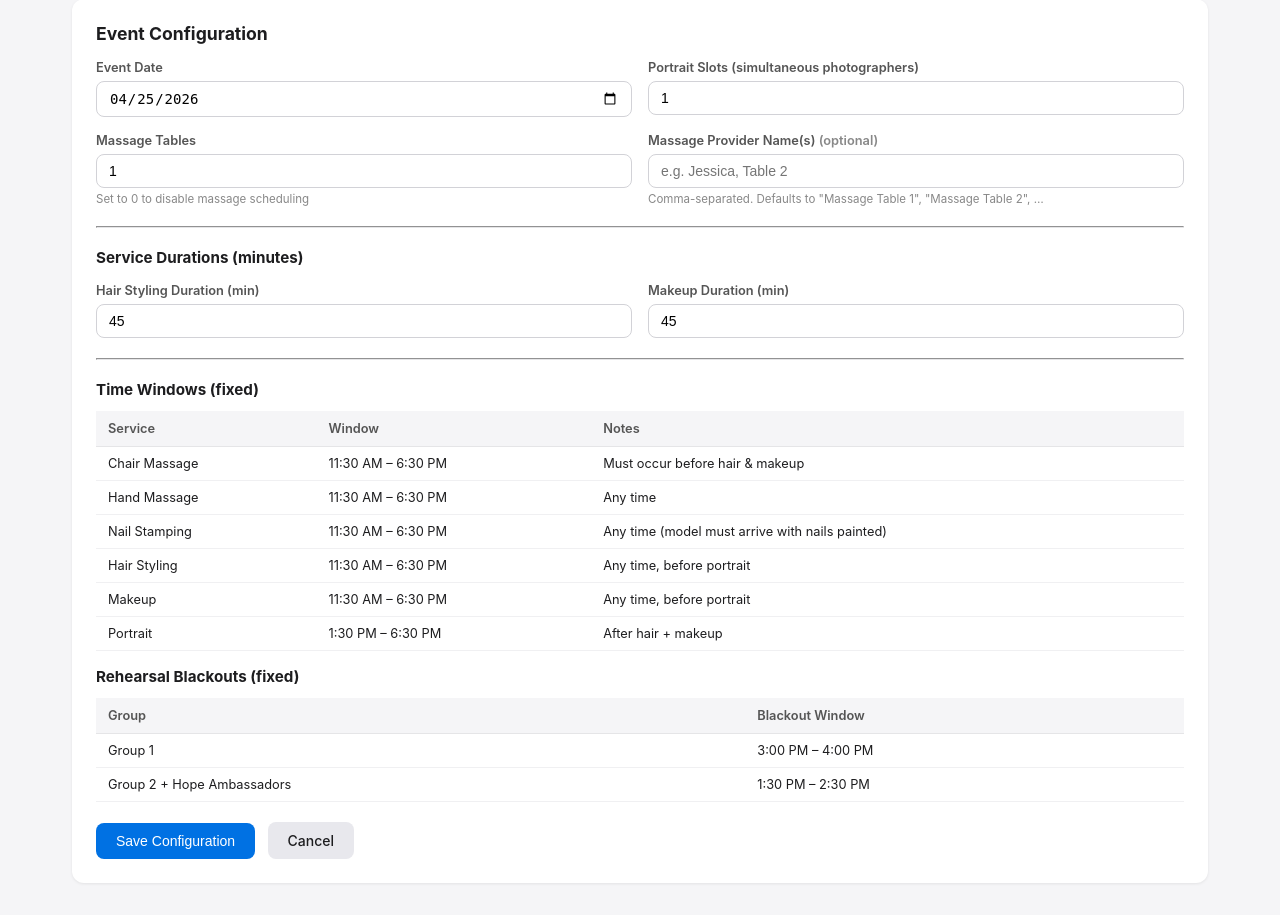
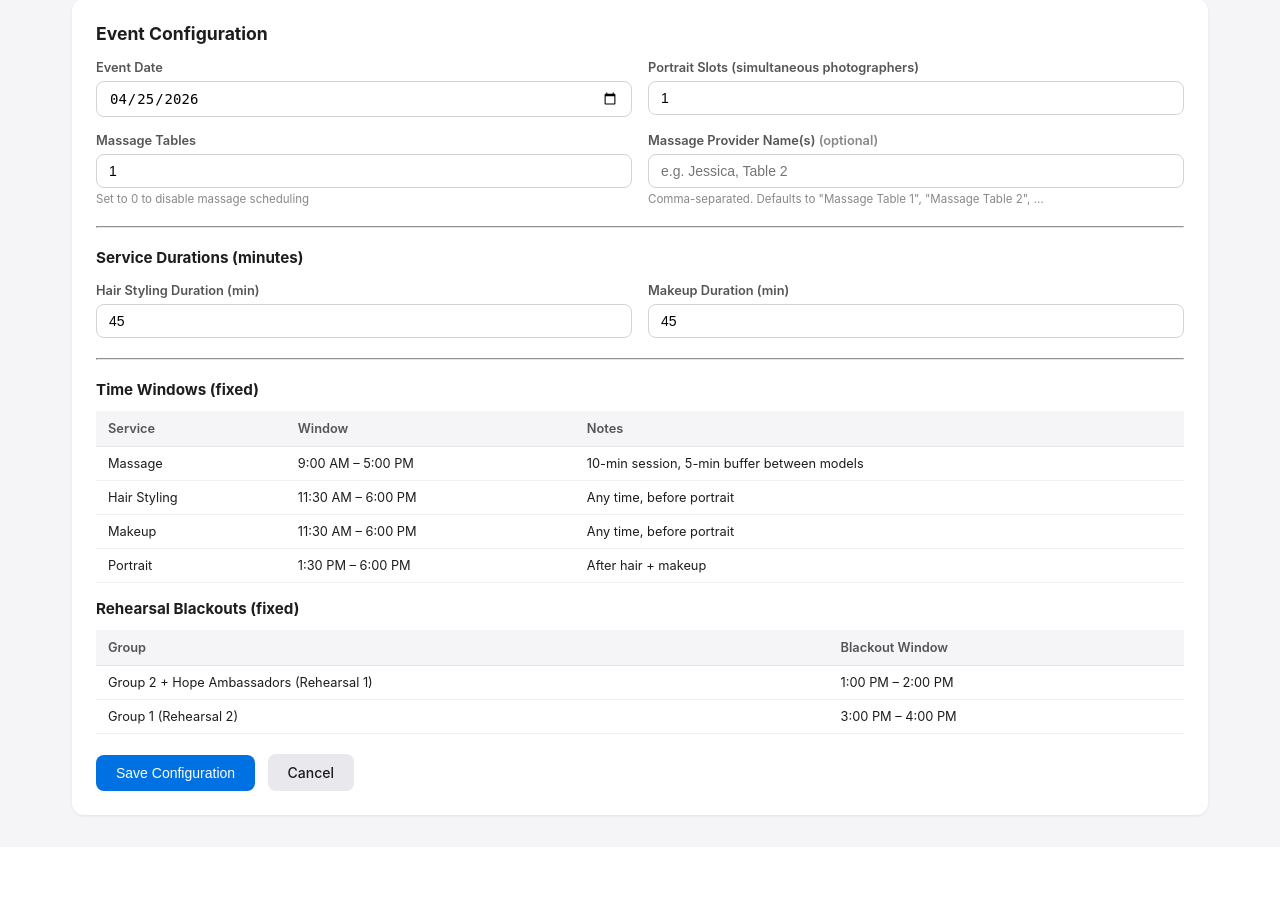
Before and after one commit to suelaspada-sudo/NEBCA-scheduling, a Flask app: page /configure in a window 1280 px wide. Shown: the part 133-1048 px from the top of the page. After the commit the page ends 950 px from the top, so only its background shows below. Run offline with Flask 3, Linux system fonts and the light colour scheme.

Commit message:
fix: rehearsal times, 6pm cutoff, show rehearsal in schedule
- Rehearsal 1 (Group 2 / Hope Ambassadors): 1:00 PM – 2:00 PM
- Rehearsal 2 (Group 1): 3:00 PM – 4:00 PM (unchanged)
- All service windows now end at 6:00 PM (hair, makeup, portrait)
- Rehearsal time column now always populated: falls back to the
  group's blackout window when the sheet row doesn't include a time

https://claude.ai/code/session_01H1cGG1Uw4Em47AUNpW7L5u

```diff
--- a/src/scheduler.py
+++ b/src/scheduler.py
@@ -46,16 +46,16 @@ MASSAGE_SESSION_MIN = 10  # actual displayed appointment length (excludes buffer
 
 # Time-only tuples (hour, minute) — resolved to datetimes in Scheduler.__init__
 _WINDOW_TIMES = {
-    "hair":     ((11, 30), (18, 30)),
-    "makeup":   ((11, 30), (18, 30)),
-    "portrait": ((13, 30), (19, 0)),
+    "hair":     ((11, 30), (18, 0)),
+    "makeup":   ((11, 30), (18, 0)),
+    "portrait": ((13, 30), (18, 0)),
     "massage":  ((9, 0),   (17, 0)),   # 9 AM – 5 PM
 }
 
 _BLACKOUT_TIMES = {
-    "group1":           ((15, 0), (16, 0)),
-    "group2":           ((13, 30), (14, 30)),
-    "hope_ambassador":  ((13, 30), (14, 30)),
+    "group1":           ((15, 0), (16, 0)),   # Rehearsal 2: 3 PM – 4 PM
+    "group2":           ((13, 0), (14, 0)),   # Rehearsal 1: 1 PM – 2 PM
+    "hope_ambassador":  ((13, 0), (14, 0)),   # same as group2
     # board_member: no blackout
 }
 
@@ -536,10 +536,16 @@ class Scheduler:
                 appointments["portrait"] = {"provider": self.calendars[pk].name, "start": start, "end": end}
                 break
 
+        # Show rehearsal time from the sheet if present; otherwise derive from blackout
+        rehearsal_display = model.get("rehearsal_time", "")
+        if not rehearsal_display and group_key and group_key in REHEARSAL_BLACKOUTS:
+            bs, be = REHEARSAL_BLACKOUTS[group_key]
+            rehearsal_display = f"{fmt_time(bs)} – {fmt_time(be)}"
+
         return {
             "model": name,
             "group": model.get("group", ""),
-            "rehearsal_time": model.get("rehearsal_time", ""),
+            "rehearsal_time": rehearsal_display,
             "hair_stylist": model.get("assigned_hair_stylist", ""),
             "makeup_artist": model.get("assigned_makeup_artist", ""),
             "appointments": appointments,
--- a/templates/configure.html
+++ b/templates/configure.html
@@ -47,19 +47,17 @@
     <h3 style="margin-bottom:12px;font-size:0.95rem;">Time Windows (fixed)</h3>
     <table style="font-size:0.8rem;margin-bottom:16px;">
       <tr><th>Service</th><th>Window</th><th>Notes</th></tr>
-      <tr><td>Chair Massage</td><td>11:30 AM – 6:30 PM</td><td>Must occur before hair & makeup</td></tr>
-      <tr><td>Hand Massage</td><td>11:30 AM – 6:30 PM</td><td>Any time</td></tr>
-      <tr><td>Nail Stamping</td><td>11:30 AM – 6:30 PM</td><td>Any time (model must arrive with nails painted)</td></tr>
-      <tr><td>Hair Styling</td><td>11:30 AM – 6:30 PM</td><td>Any time, before portrait</td></tr>
-      <tr><td>Makeup</td><td>11:30 AM – 6:30 PM</td><td>Any time, before portrait</td></tr>
-      <tr><td>Portrait</td><td>1:30 PM – 6:30 PM</td><td>After hair + makeup</td></tr>
+      <tr><td>Massage</td><td>9:00 AM – 5:00 PM</td><td>10-min session, 5-min buffer between models</td></tr>
+      <tr><td>Hair Styling</td><td>11:30 AM – 6:00 PM</td><td>Any time, before portrait</td></tr>
+      <tr><td>Makeup</td><td>11:30 AM – 6:00 PM</td><td>Any time, before portrait</td></tr>
+      <tr><td>Portrait</td><td>1:30 PM – 6:00 PM</td><td>After hair + makeup</td></tr>
     </table>
 
     <h3 style="margin-bottom:12px;font-size:0.95rem;">Rehearsal Blackouts (fixed)</h3>
     <table style="font-size:0.8rem;margin-bottom:20px;">
       <tr><th>Group</th><th>Blackout Window</th></tr>
-      <tr><td>Group 1</td><td>3:00 PM – 4:00 PM</td></tr>
-      <tr><td>Group 2 + Hope Ambassadors</td><td>1:30 PM – 2:30 PM</td></tr>
+      <tr><td>Group 2 + Hope Ambassadors (Rehearsal 1)</td><td>1:00 PM – 2:00 PM</td></tr>
+      <tr><td>Group 1 (Rehearsal 2)</td><td>3:00 PM – 4:00 PM</td></tr>
     </table>
 
     <button type="submit" class="btn btn-primary">Save Configuration</button>
```
